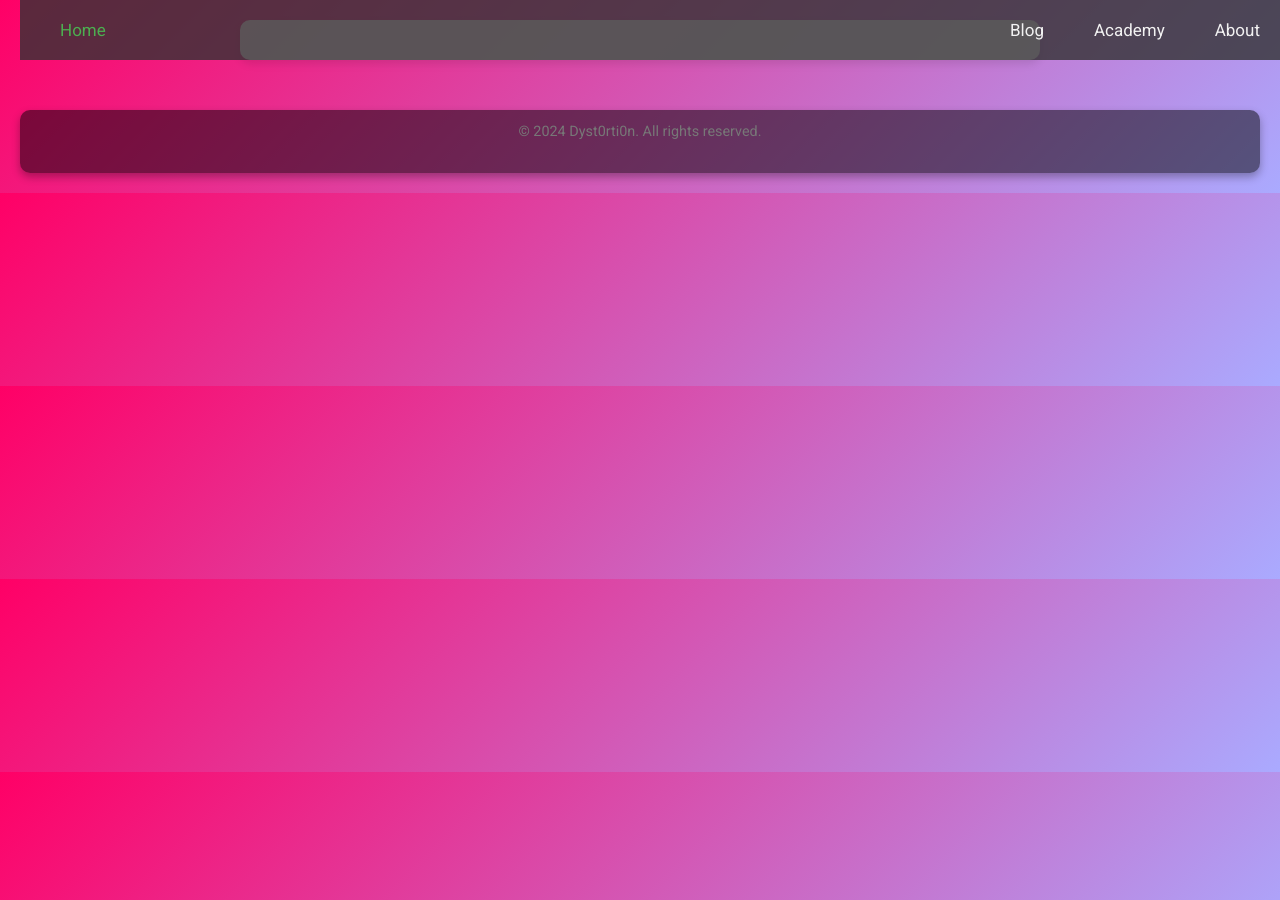
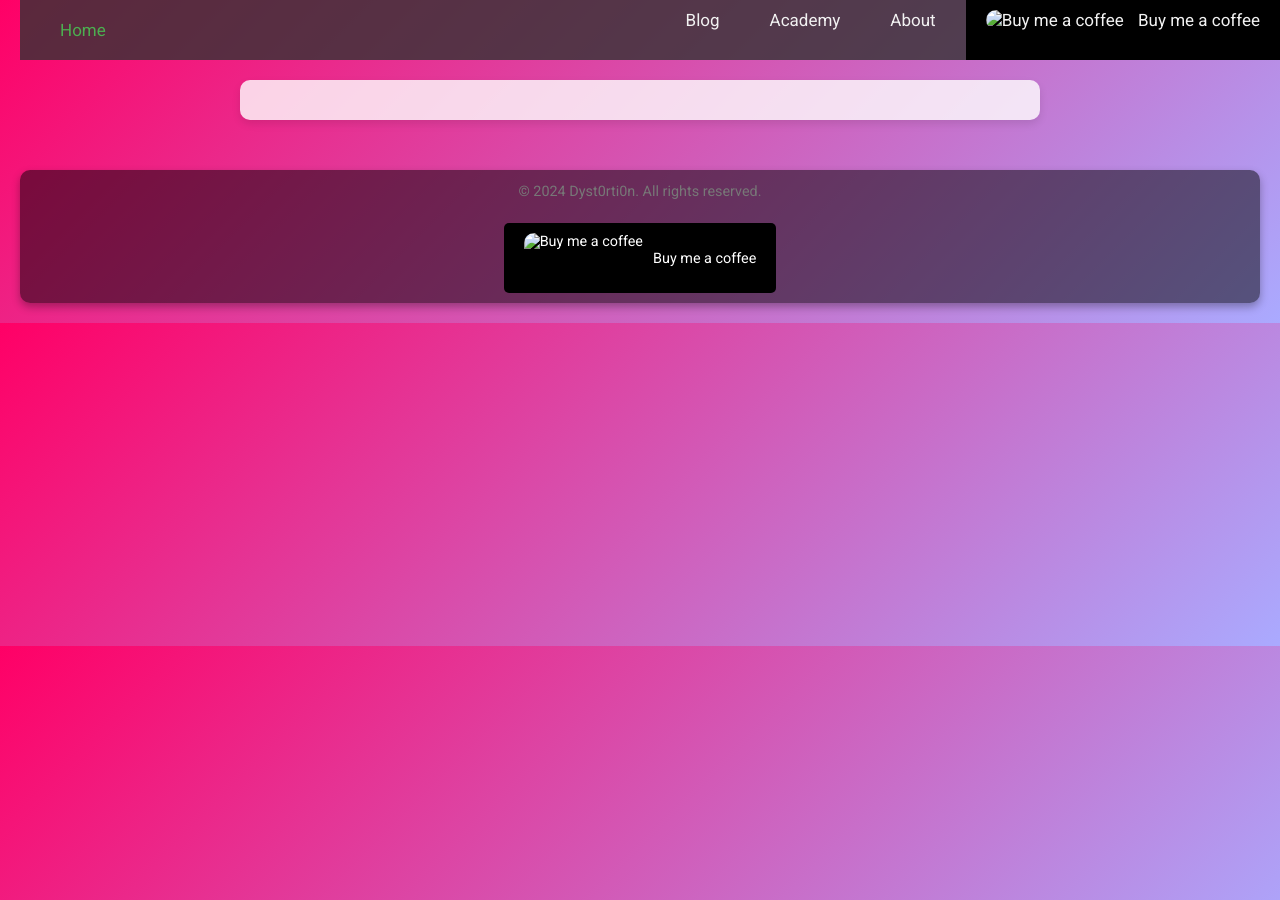
Before and after one commit to Dyst0rti0n/Dyst0rti0n.github.io, a Jekyll site: the page built from index.md, in a window 1280 px wide. Built offline with Jekyll 4.4.1, drawn with Linux system fonts in a browser that asks for light colours.

Commit message:
Added buymeacoffee, changes to navbar for mobile

```diff
--- /dev/null
+++ b/_includes/navbar.html
@@ -0,0 +1,16 @@
+<div class="navbar" id="navbar">
+    <a href="/" class="active">Home</a>
+    <div class="navbar-right">
+        <a href="/blog">Blog</a>
+        <a href="/academy">Academy</a>
+        <a href="/about">About</a>
+        <a class="bmc-button" href="https://www.buymeacoffee.com/dystortion" target="_blank">
+            <img src="https://cdn.buymeacoffee.com/buttons/bmc-new-btn-logo.svg" alt="Buy me a coffee">
+            <span>Buy me a coffee</span>
+        </a>
+    </div>
+    <a href="javascript:void(0);" class="icon" onclick="toggleNavbar()">
+        &#9776;
+    </a>
+</div>
+<script type="text/javascript" src="https://cdnjs.buymeacoffee.com/1.0.0/button.prod.min.js" data-name="bmc-button" data-slug="dystortion" data-color="#000000" data-emoji="☕"  data-font="Cookie" data-text="Buy me a coffee" data-outline-color="#ffffff" data-font-color="#ffffff" data-coffee-color="#FFDD00"></script>
--- a/_layouts/default.html
+++ b/_layouts/default.html
@@ -10,23 +10,18 @@
     <link rel="stylesheet" href="/assets/css/post.css">
 </head>
 <body>
-    <div class="navbar" id="navbar">
-        <a href="/" class="active">Home</a>
-        <div class="navbar-right">
-            <a href="/blog">Blog</a>
-            <a href="/academy">Academy</a>
-            <a href="/about">About</a>
-        </div>
-        <a href="javascript:void(0);" class="icon" onclick="toggleNavbar()">
-            &#9776;
-        </a>
-    </div>
+    {% include navbar.html %}
     <main>
         {{ content }}
     </main>
     <footer>
         <p>&copy; 2024 Dyst0rti0n. All rights reserved.</p>
+        <a class="bmc-button" href="https://www.buymeacoffee.com/dystortion" target="_blank">
+            <img src="https://cdn.buymeacoffee.com/buttons/bmc-new-btn-logo.svg" alt="Buy me a coffee">
+            <span>Buy me a coffee</span>
+        </a>
     </footer>
+    <script type="text/javascript" src="https://cdnjs.buymeacoffee.com/1.0.0/button.prod.min.js" data-name="bmc-button" data-slug="dystortion" data-color="#000000" data-emoji="☕"  data-font="Cookie" data-text="Buy me a coffee" data-outline-color="#ffffff" data-font-color="#ffffff" data-coffee-color="#FFDD00"></script>
     <script>
         function toggleNavbar() {
             var x = document.getElementById("navbar");
--- a/assets/css/navbar.css
+++ b/assets/css/navbar.css
@@ -7,7 +7,8 @@
 
 body {
   font-family: 'Roboto', sans-serif;
-  margin-top: 60px; /* Add a margin to prevent overlap with the navbar */
+  margin: 0;
+  padding: 0;
 }
 
 .navbar {
@@ -17,7 +18,7 @@ body {
   top: 0;
   width: 100%;
   z-index: 1000;
-  height: 60px; /* Adjust height as needed */
+  height: 60px;
   display: flex;
   align-items: center;
   justify-content: space-between;
--- a/assets/css/post.css
+++ b/assets/css/post.css
@@ -4,7 +4,7 @@ body {
   background: linear-gradient(135deg, #f06, #aaf);
   color: #333;
   padding: 20px;
-    margin: 0;
+  margin-top: 60px;
 }
 
 header {
@@ -17,14 +17,14 @@ body {
 }
 
 header h1 {
-    font-size: 2.5em; /* Reduced size */
+  font-size: 2.5em;
   margin-bottom: 10px;
   color: #fff;
   text-shadow: 2px 2px 4px rgba(0, 0, 0, 0.3);
 }
 
 header p {
-    font-size: 1.2em; /* Reduced size */
+  font-size: 1.2em;
   color: #eee;
 }
 
@@ -106,11 +106,11 @@ body {
 
 @media screen and (max-width: 768px) {
   header h1 {
-      font-size: 2em; /* Further reduced for mobile */
+    font-size: 2em;
   }
 
   header p {
-      font-size: 1em; /* Further reduced for mobile */
+    font-size: 1em;
   }
 
   main {
--- a/assets/css/style.css
+++ b/assets/css/style.css
@@ -10,7 +10,7 @@ body {
   background: linear-gradient(135deg, #f06, #aaf);
   color: #333;
   padding: 20px;
-  margin: 0;
+  margin-top: 60px;
 }
 
 header {
@@ -269,11 +269,11 @@ footer {
 
 @media screen and (max-width: 768px) {
   header h1 {
-    font-size: 2em; /* Further reduced for mobile */
+    font-size: 2em;
   }
 
   header p {
-    font-size: 1.2em; /* Further reduced for mobile */
+    font-size: 1.2em;
   }
 
   .button {
@@ -281,3 +281,26 @@ footer {
     font-size: 1.2em;
   }
 }
+
+.bmc-button {
+  display: inline-flex;
+  align-items: center;
+  justify-content: center;
+  padding: 10px 20px;
+  font-size: 1em;
+  color: #ffffff;
+  background-color: #000000;
+  border-radius: 5px;
+  text-decoration: none;
+  transition: background-color 0.3s ease, color 0.3s ease;
+}
+
+.bmc-button img {
+  margin-right: 10px;
+  height: 30px;
+}
+
+.bmc-button:hover {
+  background-color: #444444;
+  color: #ffdd00;
+}
```
Lines whose indentation alone changed are shown as unchanged.
